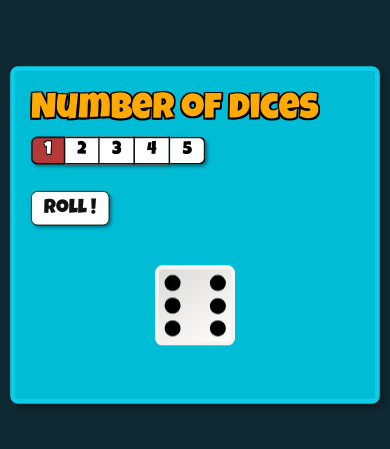
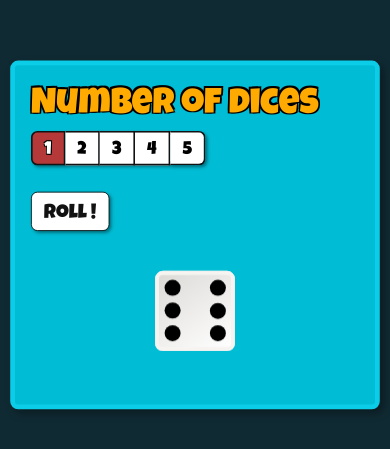
Before and after one commit to Sparx27/typescript-3D-dices, a website built with Vite: page index.html in a window 390 px wide. Shown: the part 187-636 px from the top of the page. Built offline with nearby package versions, Linux system fonts and the light colour scheme.

Commit message:
Fix phone display

```diff
--- a/src/styles/actions.css
+++ b/src/styles/actions.css
@@ -4,7 +4,15 @@
 }
 
 #actions button {
+  -webkit-appearance: none;
+  appearance: none;
+  display: inline-block;
   padding: 8px 15px;
+  min-height: 44px;
+  line-height: 1;
+  vertical-align: middle;
+  text-align: center;
+
   font-size: 25px;
   cursor: pointer;
   border: 1px solid black;
@@ -12,7 +20,7 @@
   background-color: #fff;
   color: #121212;
   transition: background-color .2s ease;
-  box-shadow: 2.5px 2.5px 4px 0 rgba(0, 0, 0, 0.4);
+  box-shadow: 2.5px 2.5px 4px rgba(0, 0, 0, .4);
 }
 
 #actions button:hover {
--- a/src/styles/main.css
+++ b/src/styles/main.css
@@ -45,6 +45,14 @@ main {
   main {
     scale: 0.85;
   }
+
+  button {
+    padding-top: 14px !important;
+  }
+
+  .option-n-dices {
+    padding-top: 12px !important;
+  }
 }
 
 @media (max-width: 400px) {
--- a/src/styles/options.css
+++ b/src/styles/options.css
@@ -30,10 +30,12 @@
 
 .option-n-dices {
   display: inline-block;
-  font-size: 22.5px;
   padding: 4px 15px;
   border: 2px solid #121212;
+  font-size: 22.5px;
   background-color: #FFF;
+  vertical-align: middle;
+  line-height: 1;
   text-align: center;
   cursor: pointer;
   box-shadow: 2.5px 2.5px 4px 0 rgba(0, 0, 0, 0.4);
```
